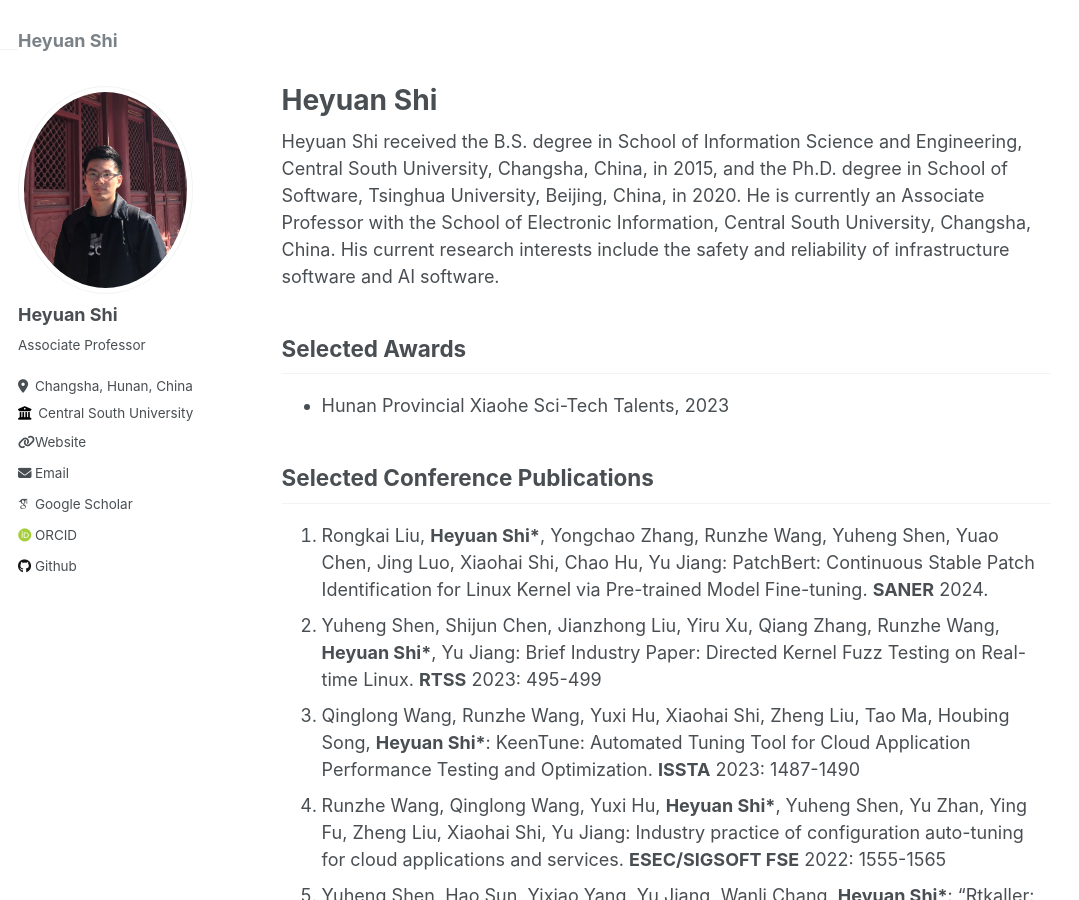
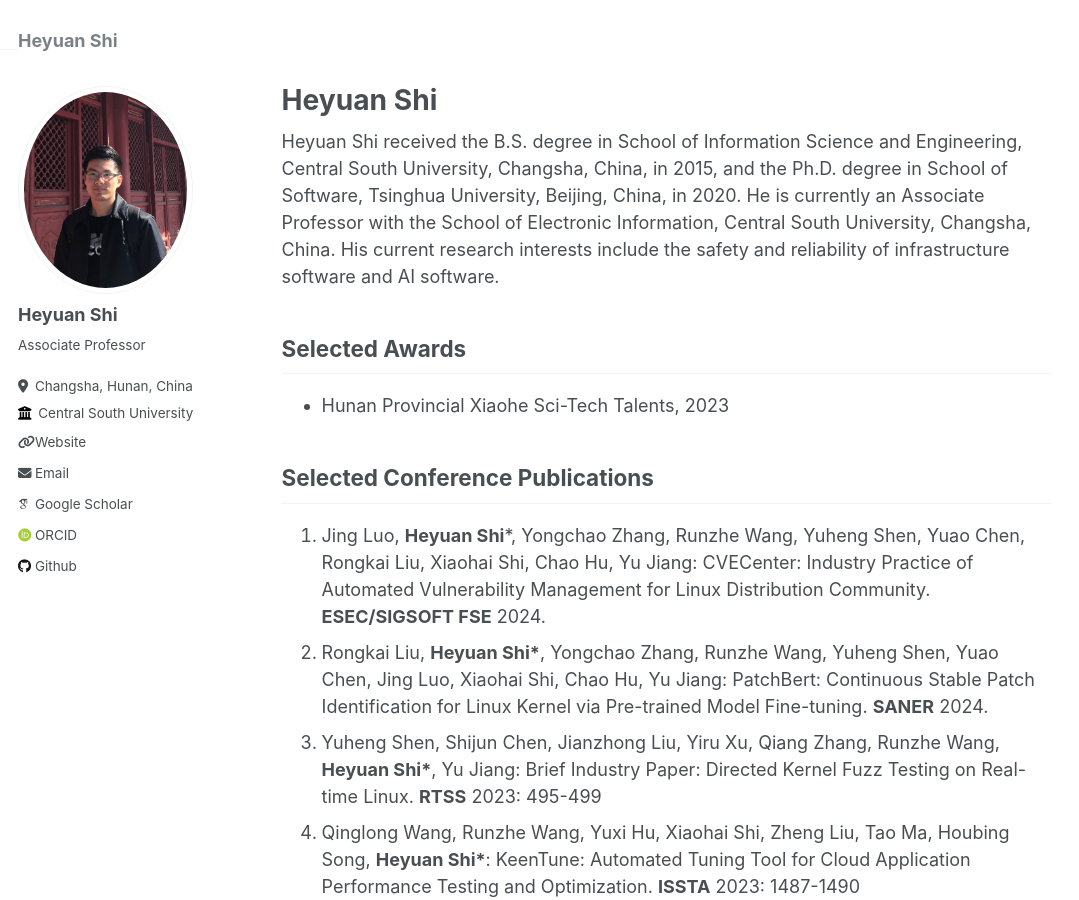
Before and after one commit to shiheyuan/shiheyuan.github.io, a Jekyll site: the page built from _pages/about.md, in a window 1280 px wide and 900 px high. Shown: the whole window, without its empty margins (0-1079 px from the left). Built offline with Jekyll 4.4.1, drawn with Linux system fonts in a browser that asks for light colours; some web fonts are replaced.

Commit message:
Update about.md

```diff
--- a/_pages/about.md
+++ b/_pages/about.md
@@ -15,14 +15,15 @@ Heyuan Shi received the B.S. degree in School of Information Science and Enginee
 
 ## Selected Conference Publications
 
-1. Rongkai Liu, **Heyuan Shi\***, Yongchao Zhang, Runzhe Wang, Yuheng Shen, Yuao Chen, Jing Luo, Xiaohai Shi, Chao Hu, Yu Jiang: PatchBert: Continuous Stable Patch Identification for Linux Kernel via Pre-trained Model Fine-tuning. **SANER** 2024.
-2. Yuheng Shen, Shijun Chen, Jianzhong Liu, Yiru Xu, Qiang Zhang, Runzhe Wang, **Heyuan Shi\***, Yu Jiang: Brief Industry Paper: Directed Kernel Fuzz Testing on Real-time Linux. **RTSS** 2023: 495-499
-3. Qinglong Wang, Runzhe Wang, Yuxi Hu, Xiaohai Shi, Zheng Liu, Tao Ma, Houbing Song, **Heyuan Shi\***: KeenTune: Automated Tuning Tool for Cloud Application Performance Testing and Optimization. **ISSTA** 2023: 1487-1490
-4. Runzhe Wang, Qinglong Wang, Yuxi Hu, **Heyuan Shi\***, Yuheng Shen, Yu Zhan, Ying Fu, Zheng Liu, Xiaohai Shi, Yu Jiang: Industry practice of configuration auto-tuning for cloud applications and services. **ESEC/SIGSOFT FSE** 2022: 1555-1565
-5. Yuheng Shen, Hao Sun, Yixiao Yang, Yu Jiang, Wanli Chang, **Heyuan Shi\***: "Rtkaller: State-aware Task Generation for RTOS Fuzzing". ACM SIGBED International Conference on Embedded Software **(EMSOFT)**, 2021.
-6. Jiawei Luo, Zihan Lai, Cong Shen, Pei Liu, **Heyuan Shi\***: Graph Attention Mechanism-based Deep Tensor Factorization for Predicting disease-associated miRNA-miRNA pairs. **BIBM** 2021: 189-196
-7. Zhipin Gu, Yuexiang Yang, **Heyuan Shi\***: Detecting Malicious Gradients from Asynchronous SGD on Variational Autoencoder. **SRDS** 2021: 321-330
-8. **Heyuan Shi**, Runzhe Wang, Ying Fu, Mingzhe Wang, Xiaohai Shi, Xun Jiao, Houbing Song, Yu Jiang\*, Jiaguang Sun: Industry practice of coverage-guided enterprise Linux kernel fuzzing. **ESEC/SIGSOFT FSE** 2019: 986-995
+1. Jing Luo, **Heyuan Shi***, Yongchao Zhang, Runzhe Wang, Yuheng Shen, Yuao Chen, Rongkai Liu, Xiaohai Shi, Chao Hu, Yu Jiang: CVECenter: Industry Practice of Automated Vulnerability Management for Linux Distribution Community. **ESEC/SIGSOFT FSE** 2024.
+2. Rongkai Liu, **Heyuan Shi\***, Yongchao Zhang, Runzhe Wang, Yuheng Shen, Yuao Chen, Jing Luo, Xiaohai Shi, Chao Hu, Yu Jiang: PatchBert: Continuous Stable Patch Identification for Linux Kernel via Pre-trained Model Fine-tuning. **SANER** 2024.
+3. Yuheng Shen, Shijun Chen, Jianzhong Liu, Yiru Xu, Qiang Zhang, Runzhe Wang, **Heyuan Shi\***, Yu Jiang: Brief Industry Paper: Directed Kernel Fuzz Testing on Real-time Linux. **RTSS** 2023: 495-499
+4. Qinglong Wang, Runzhe Wang, Yuxi Hu, Xiaohai Shi, Zheng Liu, Tao Ma, Houbing Song, **Heyuan Shi\***: KeenTune: Automated Tuning Tool for Cloud Application Performance Testing and Optimization. **ISSTA** 2023: 1487-1490
+5. Runzhe Wang, Qinglong Wang, Yuxi Hu, **Heyuan Shi\***, Yuheng Shen, Yu Zhan, Ying Fu, Zheng Liu, Xiaohai Shi, Yu Jiang: Industry practice of configuration auto-tuning for cloud applications and services. **ESEC/SIGSOFT FSE** 2022: 1555-1565
+6. Yuheng Shen, Hao Sun, Yixiao Yang, Yu Jiang, Wanli Chang, **Heyuan Shi\***: "Rtkaller: State-aware Task Generation for RTOS Fuzzing". ACM SIGBED International Conference on Embedded Software **(EMSOFT)**, 2021.
+7. Jiawei Luo, Zihan Lai, Cong Shen, Pei Liu, **Heyuan Shi\***: Graph Attention Mechanism-based Deep Tensor Factorization for Predicting disease-associated miRNA-miRNA pairs. **BIBM** 2021: 189-196
+8. Zhipin Gu, Yuexiang Yang, **Heyuan Shi\***: Detecting Malicious Gradients from Asynchronous SGD on Variational Autoencoder. **SRDS** 2021: 321-330
+9. **Heyuan Shi**, Runzhe Wang, Ying Fu, Mingzhe Wang, Xiaohai Shi, Xun Jiao, Houbing Song, Yu Jiang\*, Jiaguang Sun: Industry practice of coverage-guided enterprise Linux kernel fuzzing. **ESEC/SIGSOFT FSE** 2019: 986-995
 
 ## Selected Journal Publications
 
```
